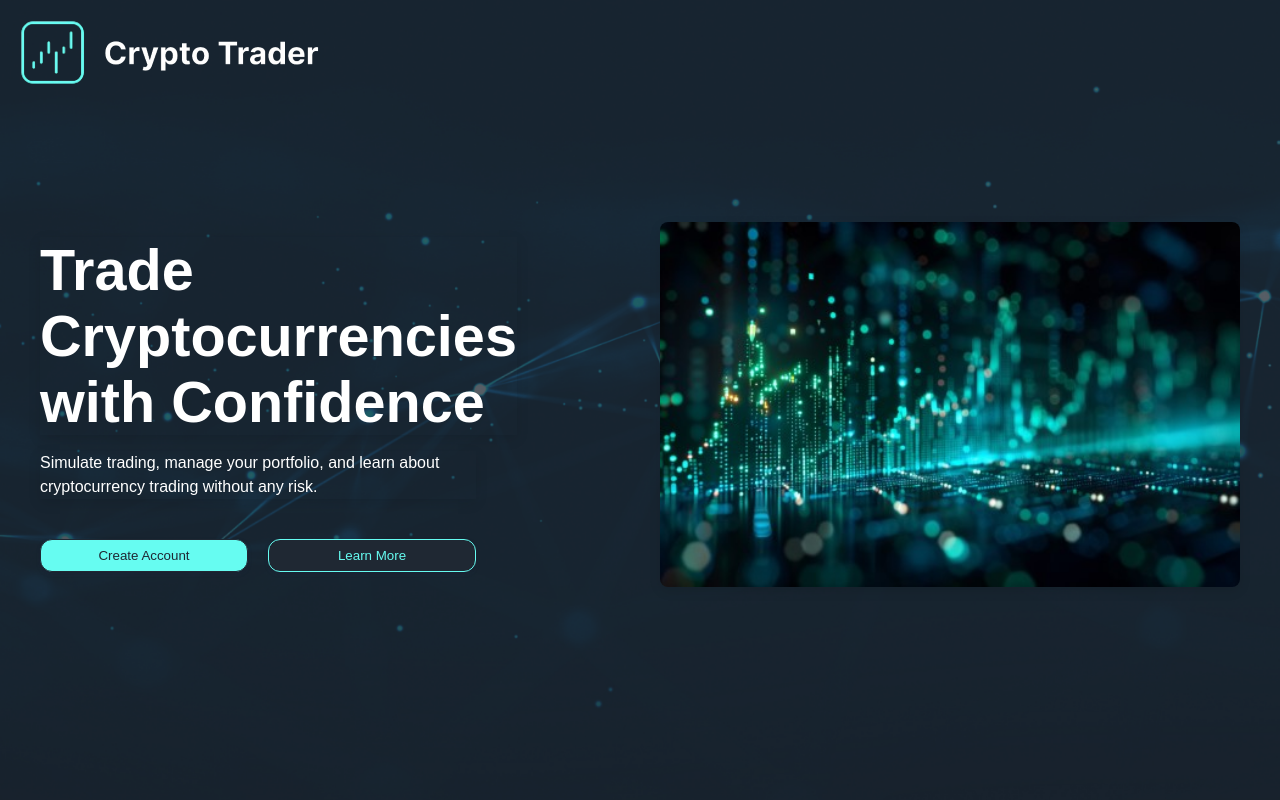
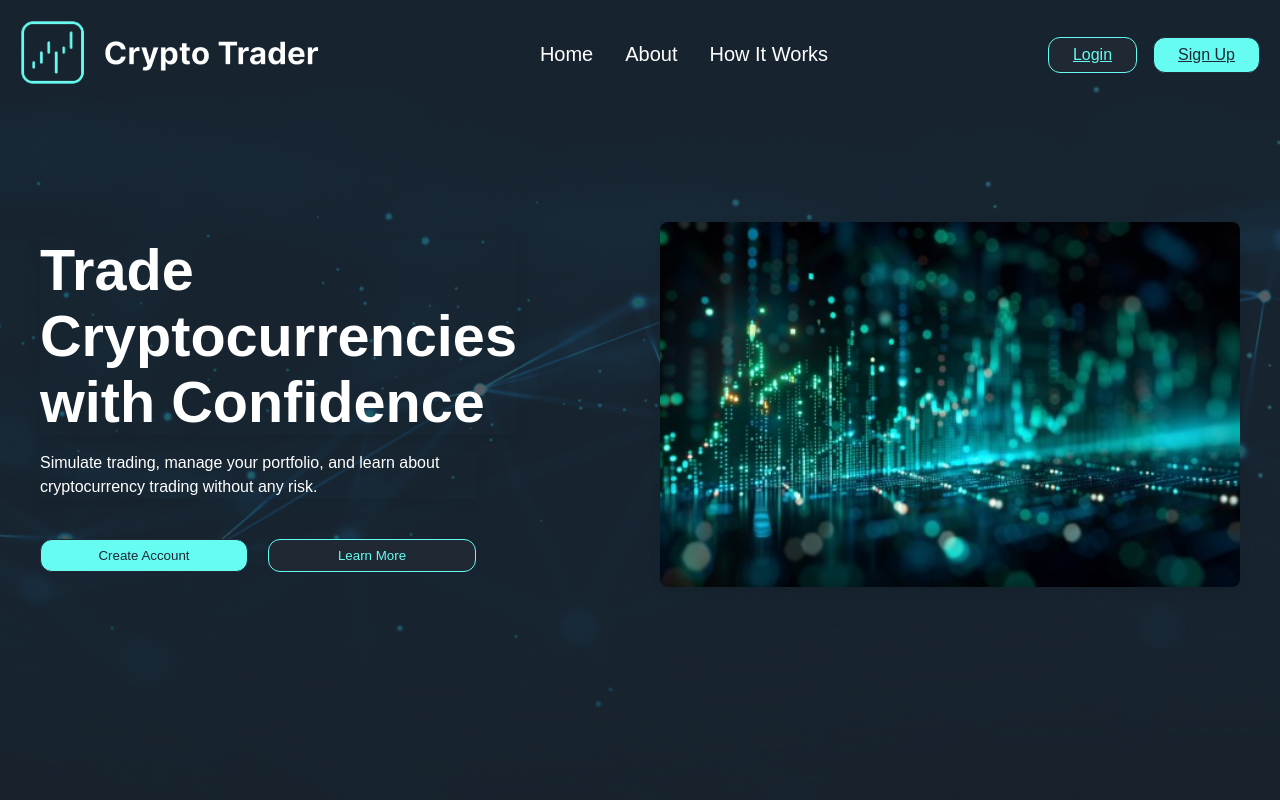
Before and after one commit to trading-app-ca/client, a React (Create React App) app: page / in a window 1280 px wide. Shown: the top 800 px of the page. Built offline with nearby package versions, Linux system fonts and the light colour scheme.

Commit message:
fixed error in header

```diff
--- a/src/components/common/NavLinks.jsx
+++ b/src/components/common/NavLinks.jsx
@@ -17,6 +17,4 @@ export const guestLinks = [
   { path: '/', label: 'Home' },
   { path: '#about', label: 'About', onClick: (handleScroll) => handleScroll('about') },
   { path: '#how-it-works', label: 'How It Works', onClick: (handleScroll) => handleScroll('how-it-works') },
-  { path: '/login', label: 'Login' },
-  { path: '/register', label: 'Sign Up' },
 ];
--- a/src/components/layout/Header.jsx
+++ b/src/components/layout/Header.jsx
@@ -76,6 +76,22 @@ const Header = () => {
         </div>
       )}
 
+      <nav className="desktop-nav">
+        {!isAuthenticated && (
+          <ul>
+            {guestLinks.map(link => (
+              <li key={link.path}>
+                <Link to={link.path} onClick={link.onClick ? () => link.onClick(handleScroll) : null}>{link.label}</Link>
+              </li>
+            ))}
+          </ul>
+        )}
+      </nav>
+
+      <div className="auth-buttons">
+          <Link to="/login" className="login btn">Login</Link>
+          <Link to="/register" className="signup btn">Sign Up</Link>
+        </div>
       <LogoutConfirmationModal
         isOpen={isLogoutModalOpen}
         onClose={closeLogoutModal}
```
